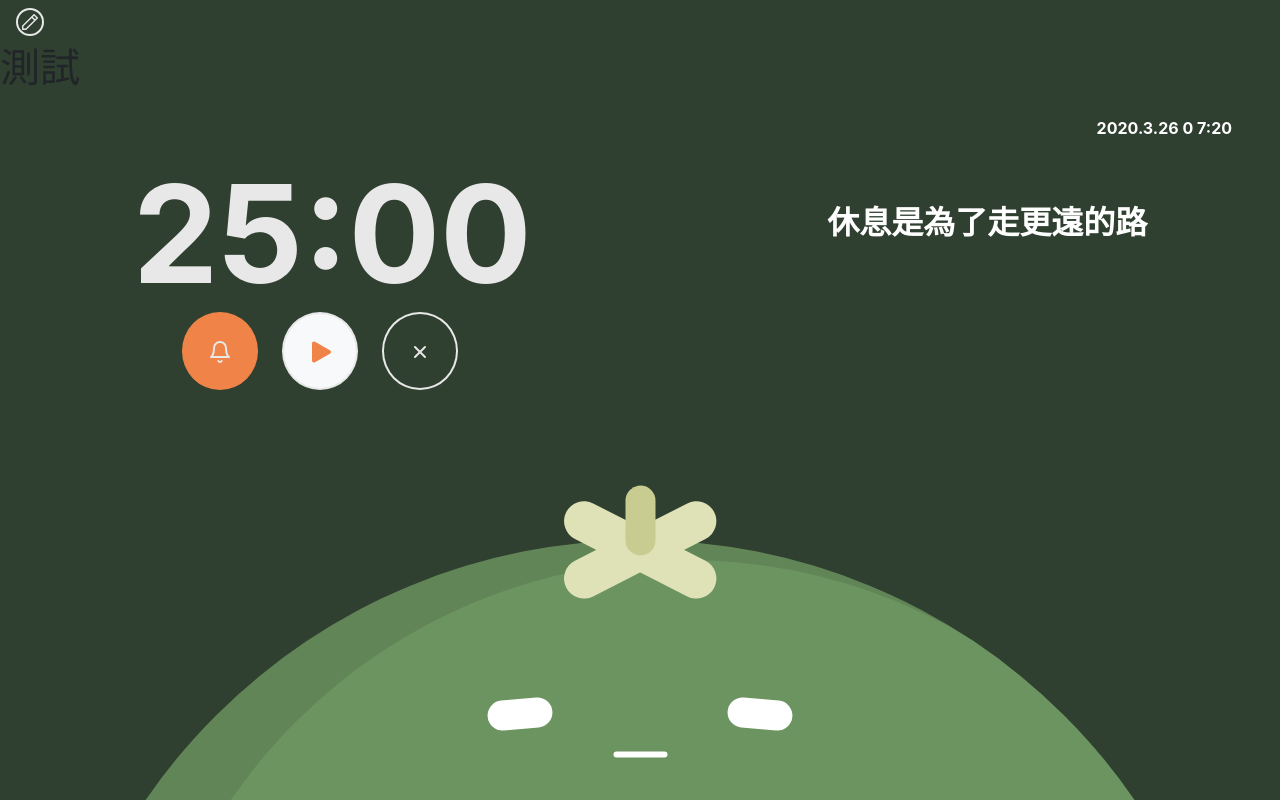
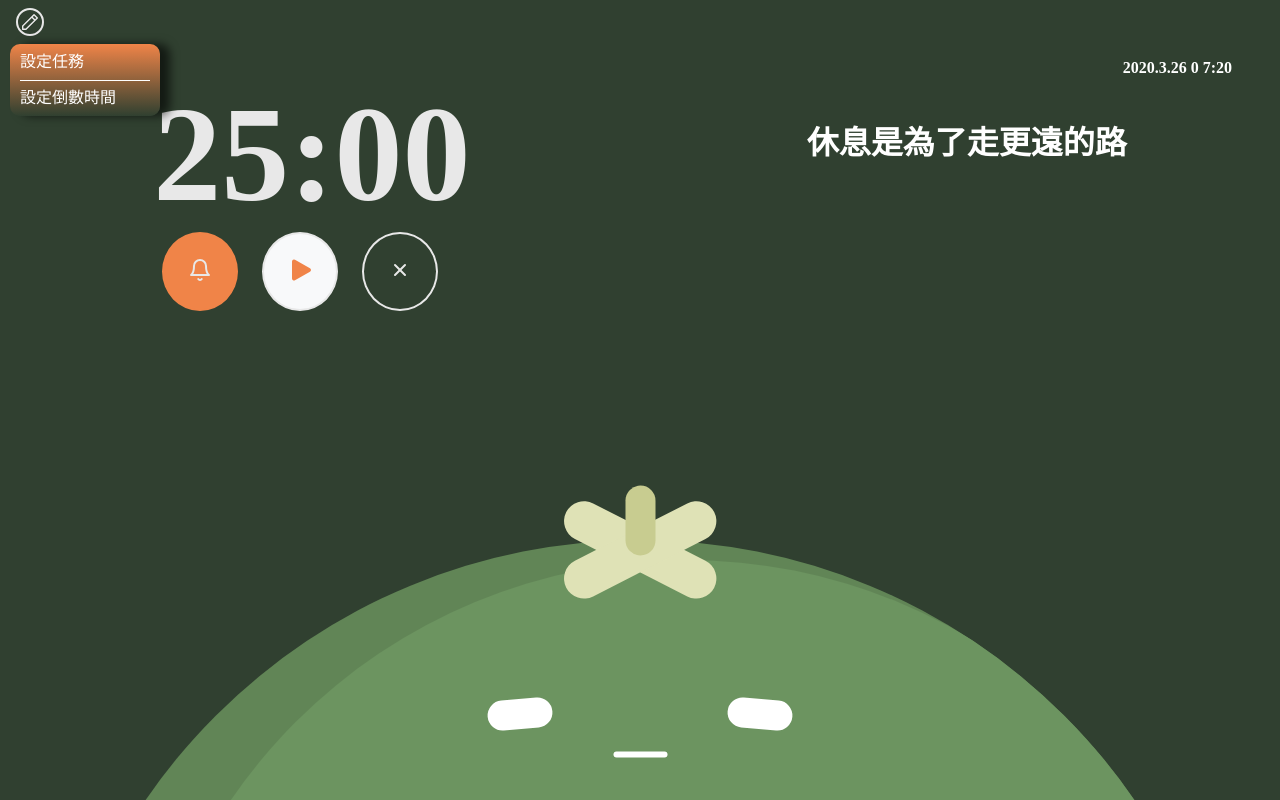
Before and after one commit to fsyp2018/tomatotime_DEV, a Vue app: page /#/ in a window 1280 px wide. Built offline with nearby package versions, Linux system fonts and the light colour scheme.

Commit message:
menu切板

```diff
--- a/src/assets/css/all.scss
+++ b/src/assets/css/all.scss
@@ -1,5 +1,48 @@
 @import "~bootstrap/scss/functions";
 @import "~bootstrap/scss/bootstrap";
+html, body, div, span, applet, object, iframe,
+h1, h2, h3, h4, h5, h6, p, blockquote, pre,
+a, abbr, acronym, address, big, cite, code,
+del, dfn, em, img, ins, kbd, q, s, samp,
+small, strike, strong, sub, sup, tt, var,
+b, u, i, center,
+dl, dt, dd, ol, ul, li,
+fieldset, form, label, legend,
+table, caption, tbody, tfoot, thead, tr, th, td,
+article, aside, canvas, details, embed,
+figure, figcaption, footer, header, hgroup,
+menu, nav, output, ruby, section, summary,
+time, mark, audio, video {
+	margin: 0;
+	padding: 0;
+	border: 0;
+	font-size: 100%;
+	font: inherit;
+	vertical-align: baseline;
+}
+/* HTML5 display-role reset for older browsers */
+article, aside, details, figcaption, figure,
+footer, header, hgroup, menu, nav, section {
+	display: block;
+}
+body {
+	line-height: 1;
+}
+ol, ul {
+	list-style: none;
+}
+blockquote, q {
+	quotes: none;
+}
+blockquote:before, blockquote:after,
+q:before, q:after {
+	content: '';
+	content: none;
+}
+table {
+	border-collapse: collapse;
+	border-spacing: 0;
+}
 body{
     background-color: #304030!important;
     z-index:1;
@@ -26,3 +69,33 @@
     left: 0;
     z-index: -1;
 }
+.side-menu {
+  width: 150px;
+  box-sizing: border-box;
+  background-image: linear-gradient(0deg,#304030,#f08448);
+  display: flex;
+  flex-direction: column;
+  border-radius: 10px;
+  box-shadow: 10px 0px 10px rgba(0, 0, 0, 0.6);
+  position: fixed;
+  left: 10px;
+}
+nav a{
+  display: block;
+  padding: 10px;
+  color: #fff;
+  text-decoration: none;
+  position: relative;
+}
+nav a:hover {
+  text-decoration: none;
+  color: #fff;
+}
+nav a + a::before {
+  content: '';
+  position: absolute;
+  border-top: 1px solid #fff;
+  left: 10px;
+  right: 10px;
+  top: 0;
+}
--- a/src/components/HelloWorld.vue
+++ b/src/components/HelloWorld.vue
@@ -4,8 +4,11 @@
     <nav class="navbar navbar-light">
       <img class="svg--border" src="../assets/img/icon-edit.svg" alt="" srcset="">
     </nav>
-    <div id="exampleModal">
-      <h1>測試</h1>
+    <div class="side-menu">
+      <nav>
+        <a href="#">設定任務</a>
+        <a href="#">設定倒數時間</a>
+      </nav>
     </div>
       <!-- 顯示目前日期與時間 -->
     <div class="d-flex flex-row-reverse bd-highlight pr-5 pt-3">
```
